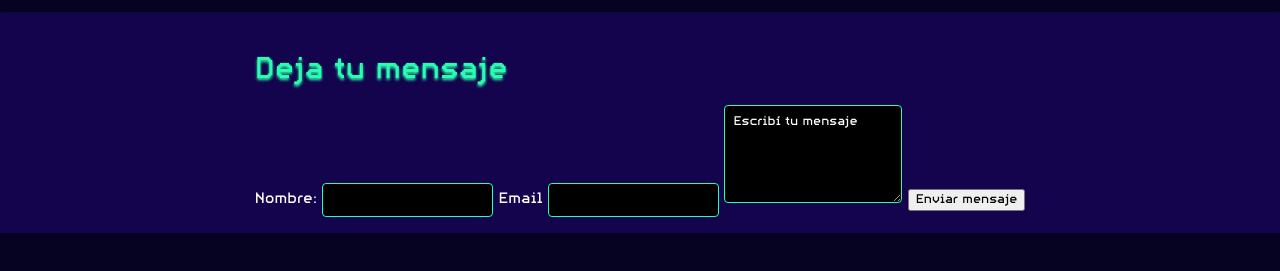
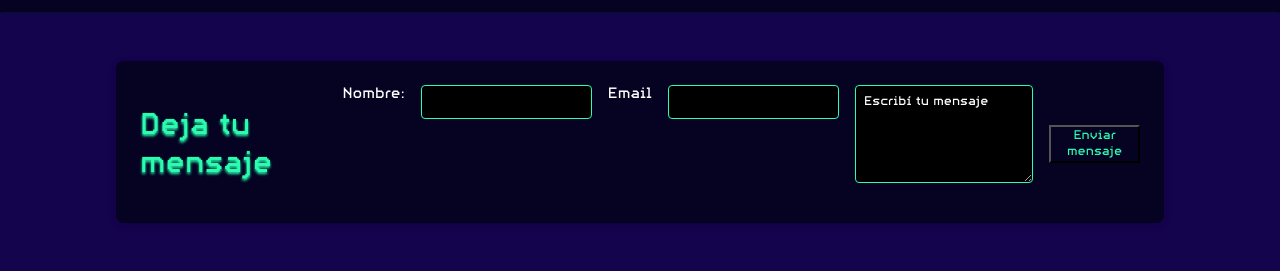
Before and after one commit to StefanoRC/ProyectoBeca, an Astro site: page /contact in a window 1280 px wide. Shown: the part 704-975 px from the top of the page. Before the commit the page ends 937 px from the top, so only its background shows below. Built offline with nearby package versions, Linux system fonts and the light colour scheme; Astro itself is replaced by a stand-in of ours.

Commit message:
Add: styles for form of contact

```diff
--- a/src/pages/components/formUser.astro
+++ b/src/pages/components/formUser.astro
@@ -73,4 +73,27 @@ const {
       alert("Ocurrio un error, por favor intente nuevamente");
     }
   </script>
+
+  <style>
+    #register {
+      display: flex;
+      flex-direction: row;
+      align-items: flex-start;
+      justify-content: center;
+      max-width: 1000px;
+      margin: 2rem auto;
+      padding: 1.5rem;
+      background: var(--bg-color);
+      border-radius: 8px;
+      gap: 1em;
+      box-shadow: 0 2px 8px rgba(0, 0, 0, 0.15);
+    }
+
+    #register button[type="submit"] {
+      display: block;
+      margin: 3em auto 0 auto;
+      background-color: var(--bg-color);
+      color: var(--primary);
+    }
+  </style>
 </MainLayout>
```
